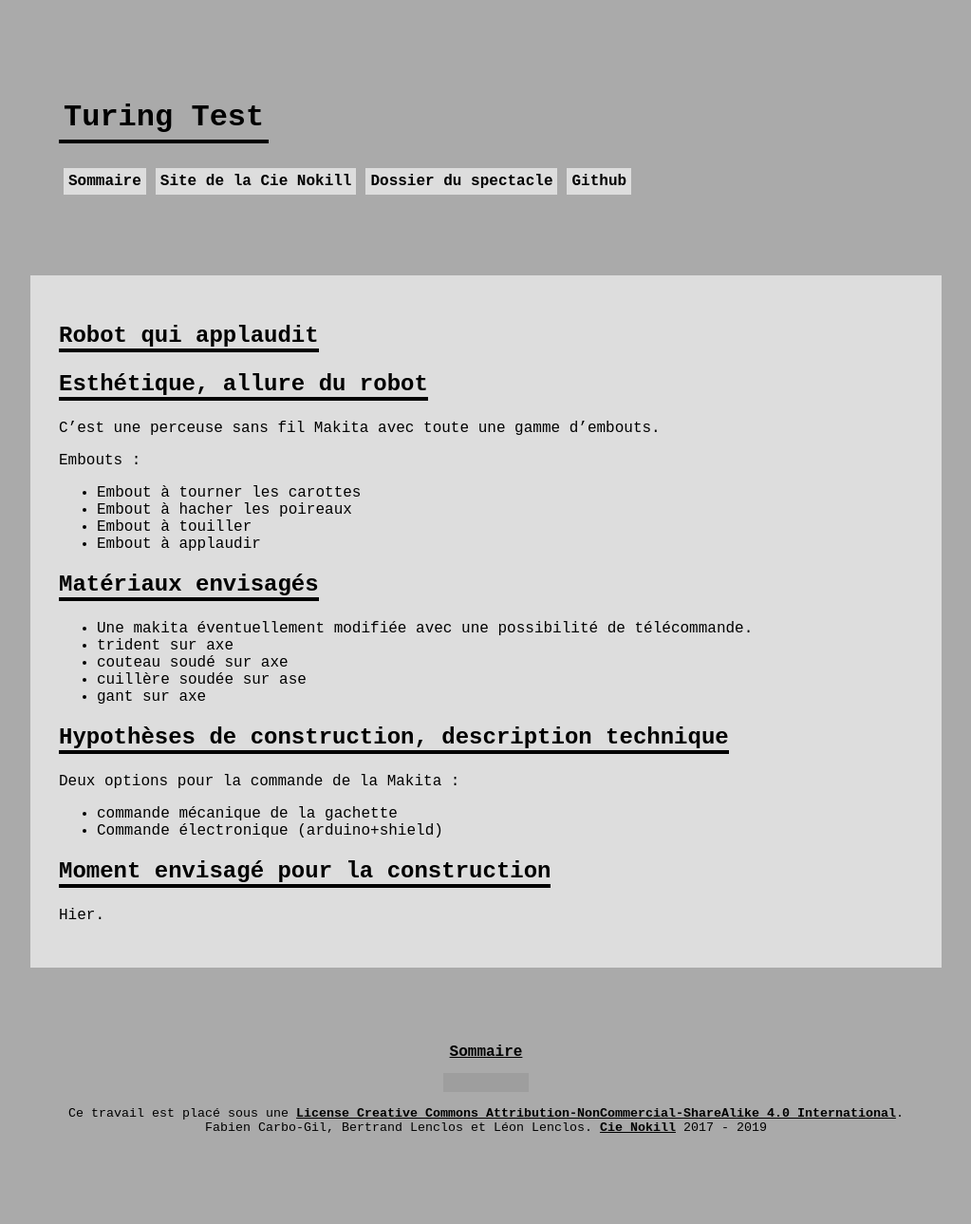
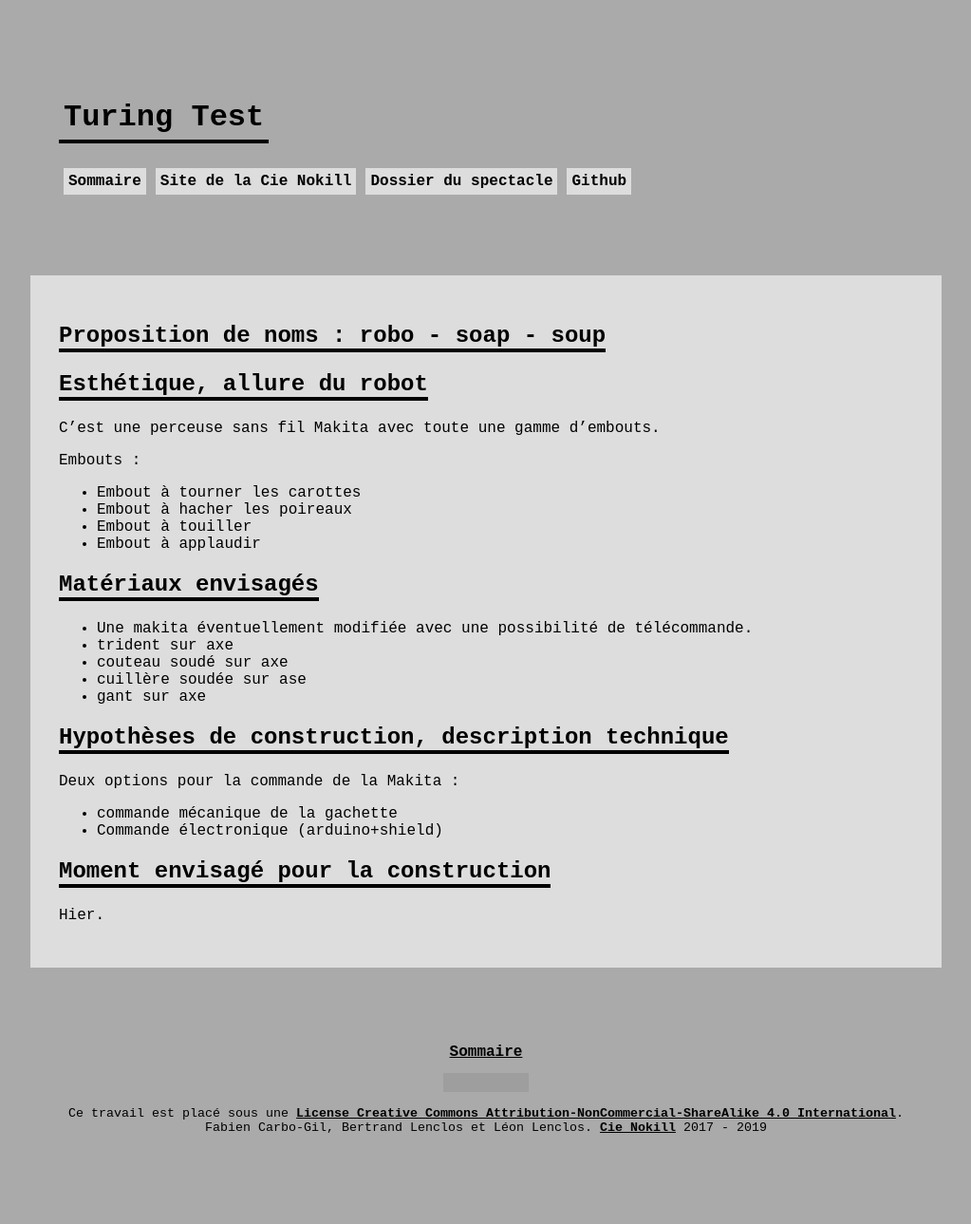
Before and after one commit to LeonLenclos/turing-test, a Jekyll site: the page built from contenu/robots/robot-legume.md, in a window 1280 px wide. Shown: the whole page at 95% size, without its empty margins (128-1151 px from the left). Built offline with Jekyll 4.4.1, drawn with Linux system fonts in a browser that asks for light colours; nearby versions of some CDN libraries; our own code applies the rules of GitHub Pages for plain Markdown files; a script that is not in the unit is left out; the repository's description, which GitHub fills in, is left out; grey boxes are pictures that could not be loaded.

Commit message:
Update robot-legume.md

```diff
--- a/contenu/robots/robot-legume.md
+++ b/contenu/robots/robot-legume.md
@@ -1,5 +1,5 @@
 
-# Robot qui applaudit
+# Proposition de noms : robo - soap - soup
 
 ## Esthétique, allure du robot
 
```
